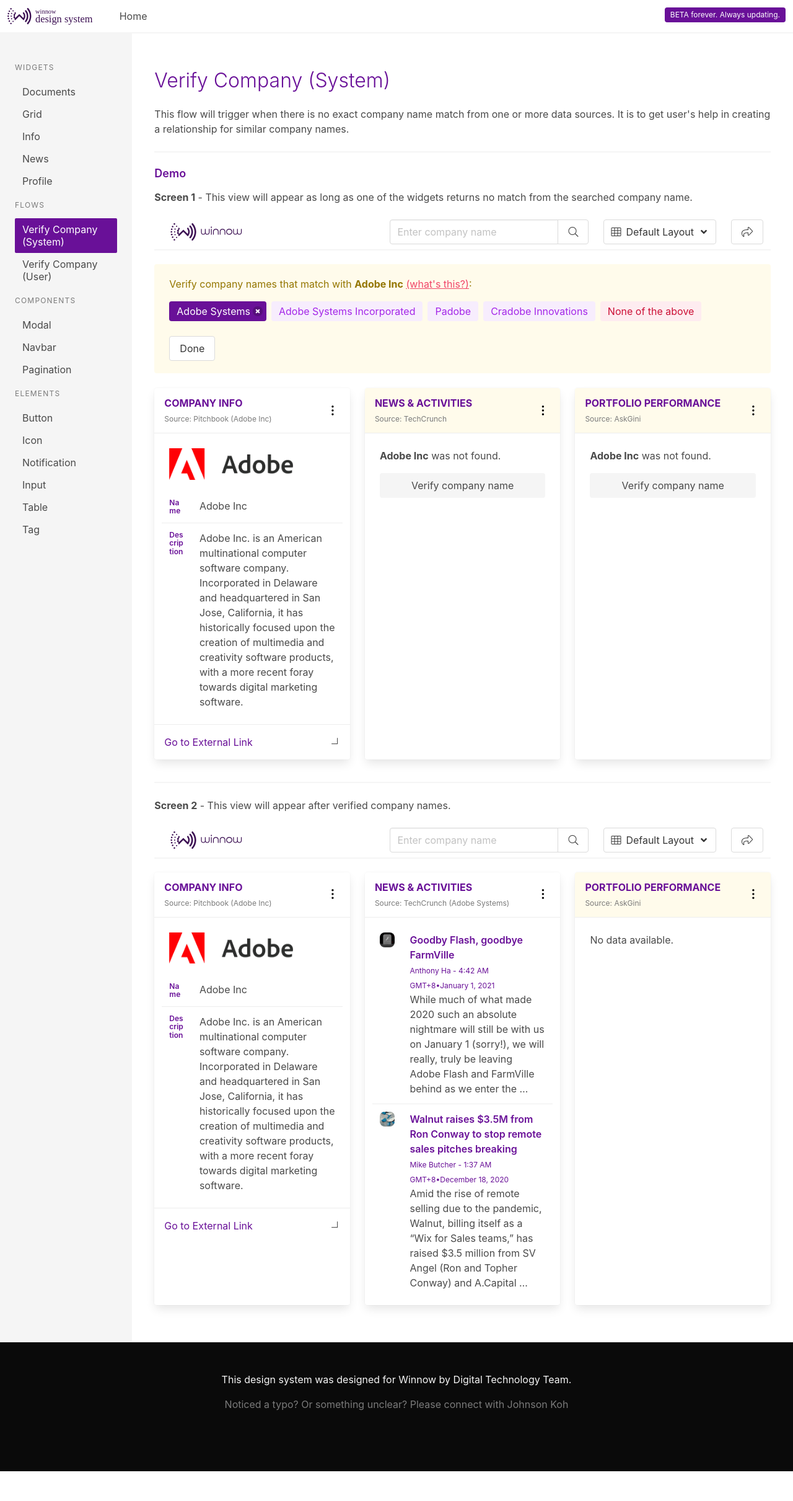
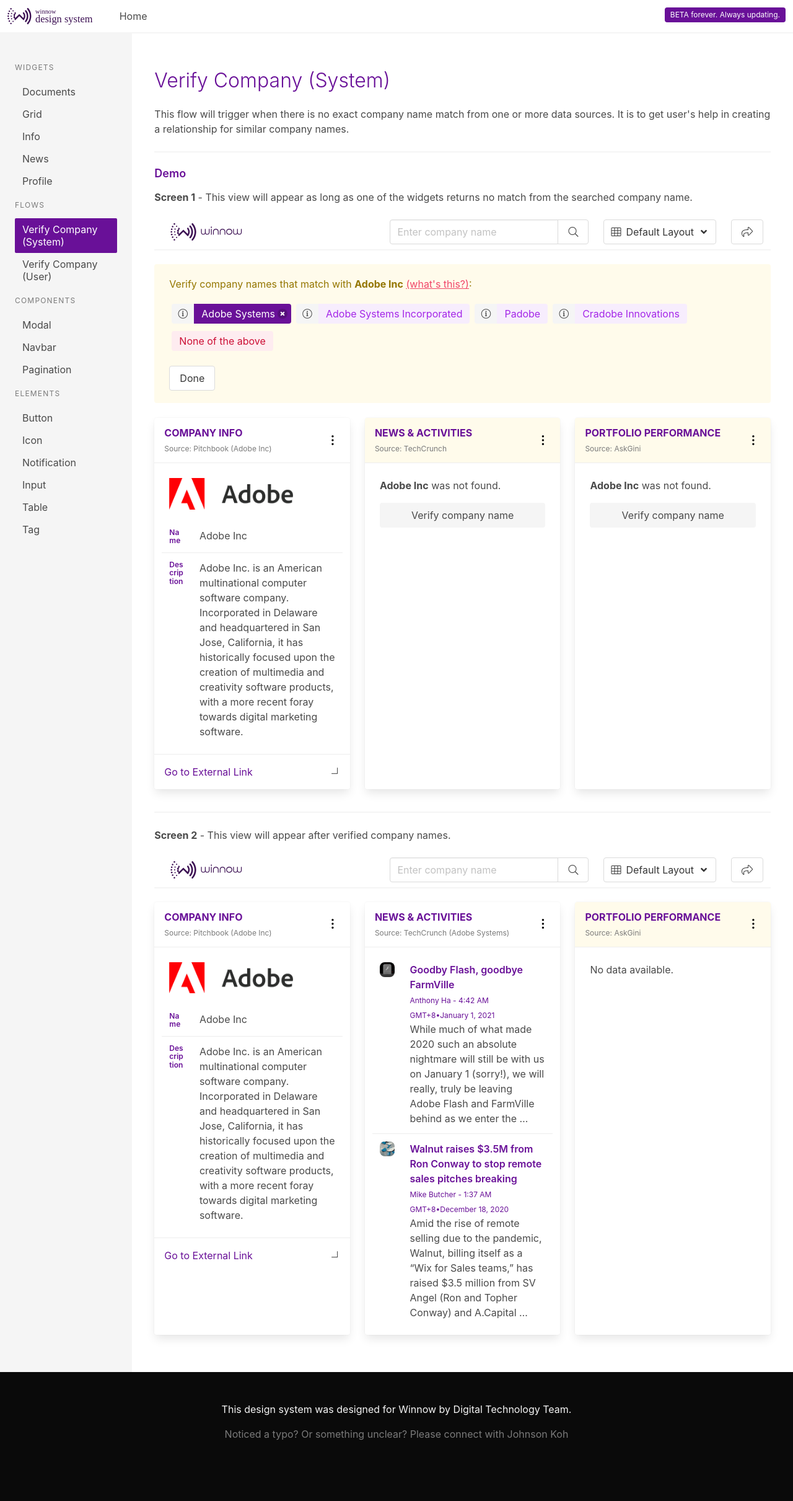
Before and after one commit to JohnsonKoh1110/johnsonkoh1110.github.io, a Jekyll site: the page built from content/flows/verifycompanysystem.html, in a window 1280 px wide. Shown: the whole page at 62% size. Built offline with Jekyll 4.4.1, drawn with Linux system fonts in a browser that asks for light colours; before the commit the page ends 2373 px from its top, so only the background shows below that.

Commit message:
Updated verify company system flow

```diff
--- a/content/flows/verifycompanysystem.html
+++ b/content/flows/verifycompanysystem.html
@@ -28,13 +28,37 @@
         >:
       </p>
       <div class="tags are-medium">
+        <div class="tags has-addons m-1">
+          <span class="tag"
+            ><a class="icon" onclick="modalInfoFunction()">
+              <i class="fal fa-info-circle" aria-hidden="true"></i> </a
+          ></span>
           <span class="tag is-link">
             Adobe Systems <button id="test" class="delete is-small"></button>
           </span>
+        </div>
+        <div class="tags has-addons m-1">
+          <span class="tag"
+            ><a class="icon" onclick="modalInfoFunction()">
+              <i class="fal fa-info-circle" aria-hidden="true"></i> </a
+          ></span>
           <span class="tag is-link is-light">Adobe Systems Incorporated</span>
+        </div>
+        <div class="tags has-addons m-1">
+          <span class="tag"
+            ><a class="icon" onclick="modalInfoFunction()">
+              <i class="fal fa-info-circle" aria-hidden="true"></i> </a
+          ></span>
           <span class="tag is-link is-light">Padobe</span>
+        </div>
+        <div class="tags has-addons m-1">
+          <span class="tag"
+            ><a class="icon" onclick="modalInfoFunction()">
+              <i class="fal fa-info-circle" aria-hidden="true"></i> </a
+          ></span>
           <span class="tag is-link is-light">Cradobe Innovations</span>
-        <span class="tag is-danger is-light">None of the above</span>
+        </div>
+        <span class="tag is-danger is-light mx-1">None of the above</span>
       </div>
       <button class="button">Done</button>
     </div>
@@ -326,9 +350,64 @@
     </footer>
   </div>
 </div>
+<div id="winnowInfoModal" class="modal">
+  <div class="modal-background"></div>
+  <div class="modal-card">
+    <header class="modal-card-head">
+      <p class="modal-card-title">General Info</p>
+      <button
+        class="delete"
+        onclick="modalInfoFunction()"
+        aria-label="close"
+      ></button>
+    </header>
+    <section class="modal-card-body">
+      <div class="columns">
+        <div class="column is-2">
+          <p class="title is-7">Name</p>
+        </div>
+        <div class="column">
+          <p>Adobe Systems</p>
+        </div>
+      </div>
+      <div class="columns">
+        <div class="column is-2">
+          <p class="title is-7">Website</p>
+        </div>
+        <div class="column">
+          <p><a href="https://adobe.com" target="_blank">adobe.com</a></p>
+        </div>
+      </div>
+      <div class="columns">
+        <div class="column is-2">
+          <p class="title is-7">Description</p>
+        </div>
+        <div class="column">
+          <p>
+            Adobe Systems is an American multinational computer software
+            company. Incorporated in Delaware and headquartered in San Jose,
+            California, it has historically focused upon the creation of
+            multimedia and creativity software products, with a more recent
+            foray towards digital marketing software.
+          </p>
+        </div>
+      </div>
+    </section>
+    <footer class="modal-card-foot">
+      <button class="button" onclick="modalFunction()">Close</button>
+      <button class="button is-success" onclick="modalFunction()">
+        Verified
+      </button>
+    </footer>
+  </div>
+</div>
 <script>
   function modalFunction() {
     var element = document.getElementById("winnowModal");
     element.classList.toggle("is-active");
   }
+  function modalInfoFunction() {
+    var element = document.getElementById("winnowInfoModal");
+    element.classList.toggle("is-active");
+  }
 </script>
--- a/sass/elements/tag.sass
+++ b/sass/elements/tag.sass
@@ -14,6 +14,8 @@
   justify-content: flex-start
   .tag
     margin-bottom: 0.5rem
+    a
+      text-decoration: none !important
     &:not(:last-child)
       +ltr-property("margin", 0.5rem)
   &:last-child
```
Also changed, not shown: css/winnow.css, 4 other files. Lines whose indentation alone changed are shown as unchanged.
